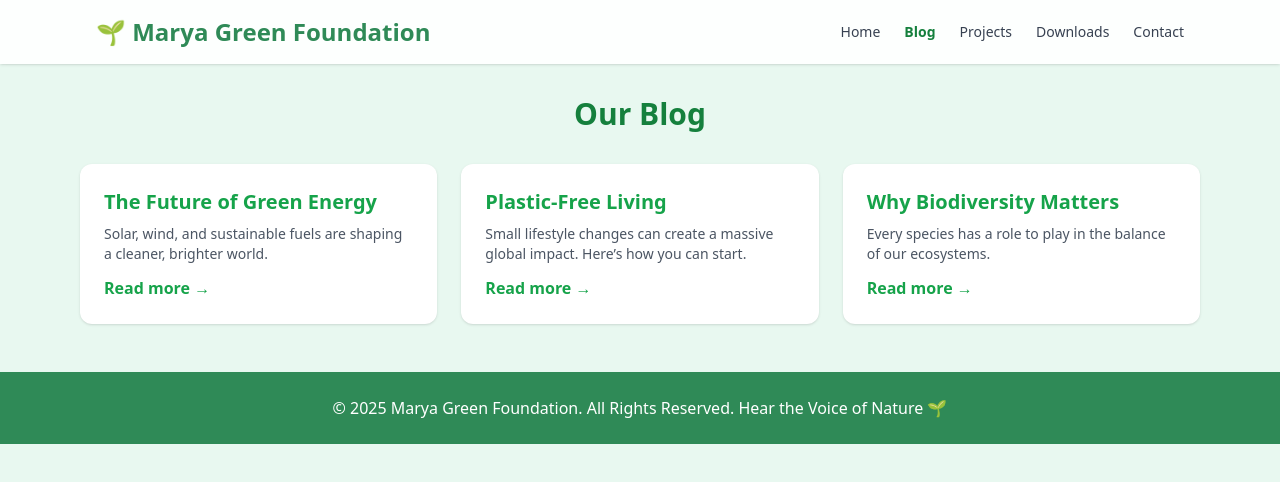
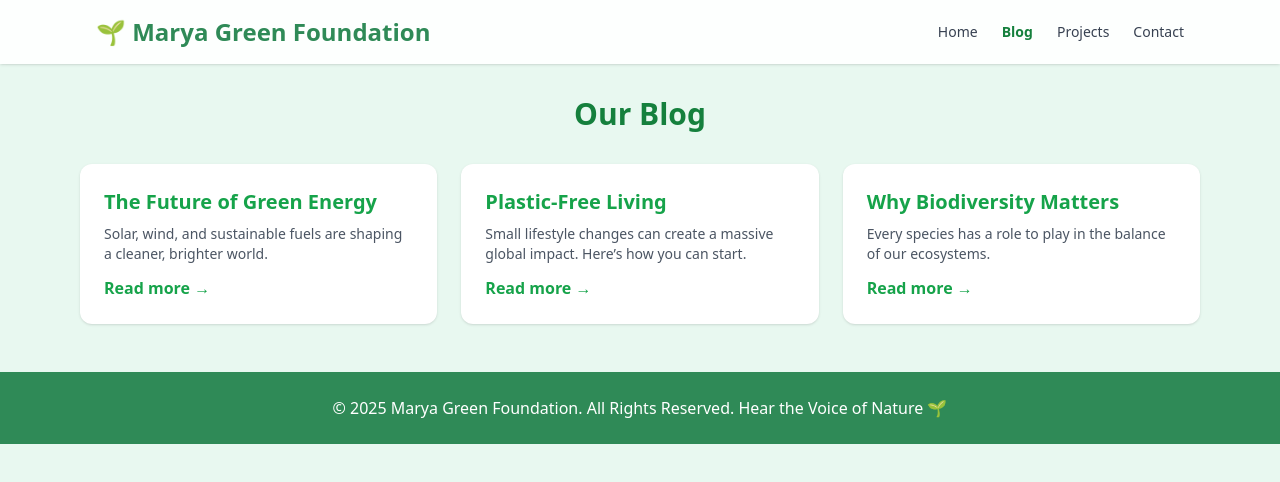
Before and after one commit to MARYA254KE/marya-green-foundation, a plain HTML site: page blog.html in a window 1280 px wide. Drawn offline with nearby package versions, Linux system fonts and the light colour scheme.

Commit message:
Update blog.html

```diff
--- a/blog.html
+++ b/blog.html
@@ -23,7 +23,6 @@
             <a href="index.html">Home</a>
             <a href="blog.html" class="text-green-700 font-semibold">Blog</a>
             <a href="projects.html">Projects</a>
-            <a href="downloads.html">Downloads</a>
             <a href="contact.html">Contact</a>
           </nav>
 
@@ -43,7 +42,6 @@
           <a href="index.html" class="block py-2">Home</a>
           <a href="blog.html" class="block py-2 text-green-700 font-semibold">Blog</a>
           <a href="projects.html" class="block py-2">Projects</a>
-          <a href="downloads.html" class="block py-2">Downloads</a>
           <a href="contact.html" class="block py-2">Contact</a>
         </div>
       </div>
```
